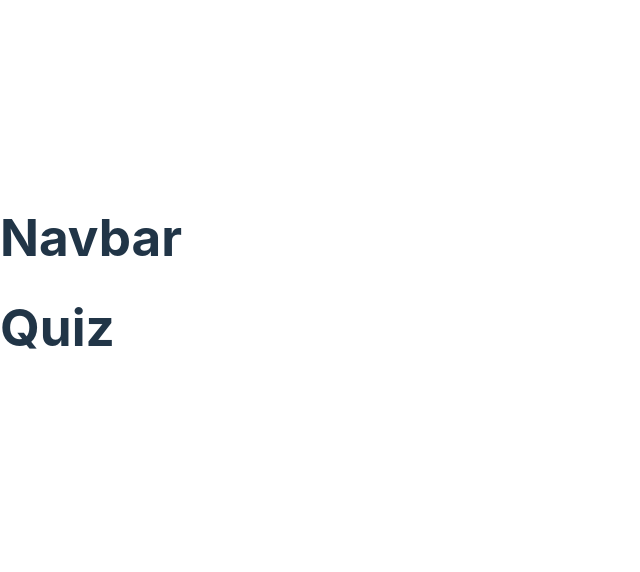
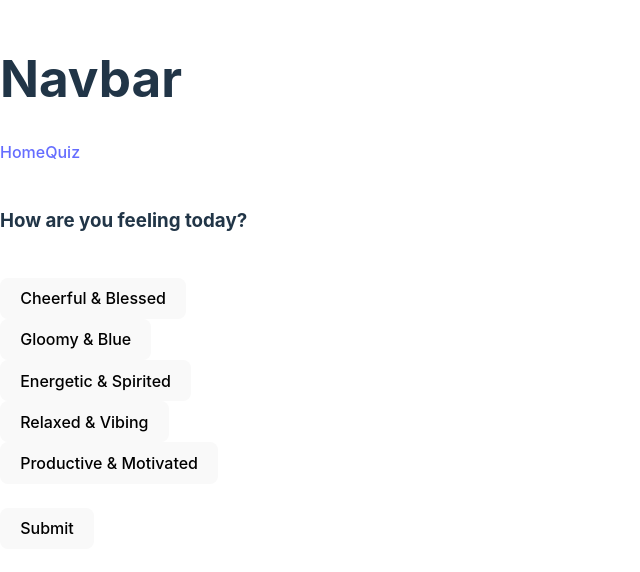
Before and after one commit to athomas227/pursuit-hackathon, a React (Vite) app: page /quiz in a window 1280 px wide. Before the commit this address had no page. Shown: the part 118-690 px from the top of the page, without its empty margins (0-640 px from the left). Built offline with nearby package versions, Linux system fonts and the light colour scheme; no server answers.

Commit message:
finished quiz comp and moving to api calls

```diff
--- a/package.json
+++ b/package.json
@@ -10,6 +10,7 @@
     "preview": "vite preview"
   },
   "dependencies": {
+    "axios": "^1.7.2",
     "react": "^18.3.1",
     "react-dom": "^18.2.0",
     "react-router-dom": "^6.23.1",
--- a/src/App.jsx
+++ b/src/App.jsx
@@ -1,5 +1,5 @@
 import React, { useState } from 'react'
-import { BrowserRouter as Router, Routes, Route } from 'react-router-dom'
+import { BrowserRouter as Router, Routes, Route, Link } from 'react-router-dom'
 import Home from './Components/Home/Home'
 import Navbar from './Components/Navbar/Navbar'
 import Quiz from './Components/Quiz/Quiz'
@@ -10,9 +10,11 @@ function App() {
     <div>
       <Router>
         <Navbar />
-        <Quiz />
+        <Link to='/'>Home</Link>
+        <Link to="/quiz">Quiz</Link>
         <Routes>
           <Route path="/" element={<Home />} />
+          <Route path='/quiz' element={<Quiz />} />
         </Routes>
       </Router>
     </div>
--- a/src/Components/Quiz/Quiz.jsx
+++ b/src/Components/Quiz/Quiz.jsx
@@ -1,4 +1,5 @@
-import React, {useState, useEffect} from "react"
+import React, { useState, useEffect } from "react";
+import { fetchArticles } from "../../helpers/nyt";
 // 1. Build a list of synonyms based on semantic relation
 // 2. Create a function that gets two random words in the moodSynonyms array
 // 3. Use useEffect to only update the random words on mount
@@ -6,29 +7,72 @@ import React, {useState, useEffect} from "react"
 // 5. Create a submit handler to send the semantic key related to the keywords to the api for the request
 
 export default function Quiz() {
+  const [answers, setAnswers] = useState({});
+  const [randomWords, setRandomWords] = useState({});
+
+  // List of synonyms based on semantic relation
   const moodSynonyms = {
     positive: ["Upbeat", "Cheerful", "Blessed", "Bright", "Glistening", "Goated"],
     negative: ["Gloomy", "Somber", "Blue", "Distressed", "Down-in-dumps"],
     energetic: ["Energetic", "Active", "Spirited", "Wild"],
-        neutral:  ["Vibing", "In-my-Lane", "Relaxed", "Calm"],
+    neutral: ["Vibing", "In-my-Lane", "Relaxed", "Calm"],
     productive: ["Productive", "Efficient", "Focused", "Motivated"]
   };
 
-    const getRandomWords = (words, count) => {
     // why am I shuffling like this?
     // Fisher-Yates Shuffle: runs on O(n) time, equal probability
+  const getRandomWords = (words, count) => {
     const shuffled = [...words];
     for (let i = shuffled.length - 1; i > 0; i--) {
       const j = Math.floor(Math.random() * (i + 1));
       [shuffled[i], shuffled[j]] = [shuffled[j], shuffled[i]];
     }
     return shuffled.slice(0, count);
+  };
+
+  // useEffect to update random words on mount only
+  useEffect(() => {
+    const words = {};
+    for (const [mood, moodWords] of Object.entries(moodSynonyms)) {
+      words[mood] = getRandomWords(moodWords, 2);
     }
+    setRandomWords(words);
+  }, []);
+
+  const responseHandler = (mood) => {
+    setAnswers({
+      [mood]: randomWords[mood]
+    });
+  };
+
+  const submitHandler = async () => {
+    console.log("User answers:", answers);
+    const selectedMood = Object.keys(answers)[0];
+    const query = selectedMood;
+
+    try {
+        const articles = await fetchArticles(query); // Fetch articles based on the mood
+        console.log("API Response:", articles);
+
+    } catch (error) {
+        console.error("Error fetching article: ", error);
+    }
+  };
 
   return (
     <div>
-            <h1>Quiz</h1>
-
+      <br />
+      <h3>How are you feeling today?</h3>
+      <br />
+      {Object.entries(randomWords).map(([mood, words]) => (
+        <div key={mood}>
+          <button onClick={() => responseHandler(mood)}>
+            {words.join(" & ")}
+          </button>
         </div>
-    )
+      ))}
+      <br />
+      <button onClick={submitHandler}>Submit</button>
+    </div>
+  );
 }
--- a/src/helpers/nyt.js
+++ b/src/helpers/nyt.js
@@ -0,0 +1,21 @@
+// src/nyt.js
+import axios from 'axios';
+
+// Retrieve the API key from environment variables
+const NYT_API_KEY = import.meta.env.VITE_NYT_API_KEY;
+
+// Function to fetch articles based on the query (mood)
+export const fetchArticles = async (query) => {
+  try {
+    const response = await axios.get(`https://api.nytimes.com/svc/search/v2/articlesearch.json`, {
+      params: {
+        q: query,
+        'api-key': NYT_API_KEY,
+      },
+    });
+    return response.data;
+  } catch (error) {
+    console.error("Error fetching articles:", error);
+    throw error;
+  }
+};
```
Also changed, not shown: 1 other file (tests, documents, lock files or other folders). Lines whose indentation alone changed are shown as unchanged.
